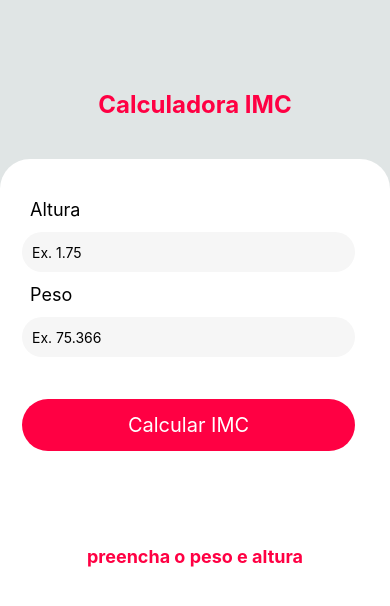
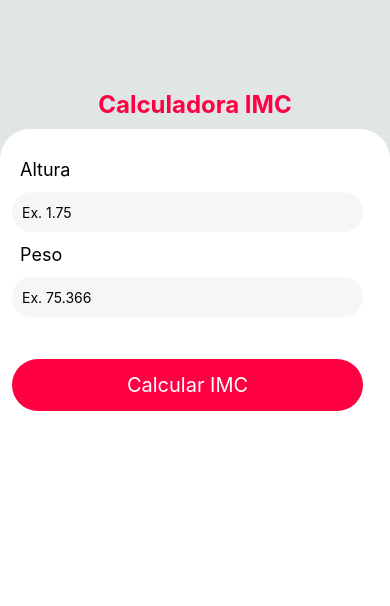
Before and after one commit to KelvynSinhorini/ImcCalculatorApp, a React Native app: screen / in a window 390 px wide. Shown: the top 606 px of the page. Built offline with nearby package versions, Linux system fonts and the light colour scheme.

Commit message:
changed styles and views

```diff
--- a/src/components/Form/ResultImc/index.js
+++ b/src/components/Form/ResultImc/index.js
@@ -13,18 +13,13 @@ export default function ResultImc(props){
 
     return (
         <View style={styles.resultImc}>
-            <View style={styles.shareBox}>
-                {
-                    props.resultImc != null ?
-                    <TouchableOpacity onPress={onShare} style={styles.shareButton}>
-                        <Text style={styles.shareText}>Share</Text>
-                    </TouchableOpacity>
-                    :
-                    <View/>
-                }
-            </View>
             <Text style={styles.information}>{props.messageResultImc}</Text>
             <Text style={styles.numberImc}>{props.resultImc}</Text>
+            <View style={styles.shareBox}>
+                <TouchableOpacity onPress={onShare} style={styles.shareButton}>
+                    <Text style={styles.shareText}>Share</Text>
+                </TouchableOpacity>
+            </View>
         </View>
     );
 }
--- a/src/components/Form/ResultImc/style.js
+++ b/src/components/Form/ResultImc/style.js
@@ -3,9 +3,8 @@ import { StyleSheet } from "react-native";
 const styles = StyleSheet.create({
     resultImc: {
         flex: 1,
-        marginTop: 15,
-        paddingTop: 60,
-        borderRadius: 50,
+        marginTop: 20,
+        paddingTop: 15,
         alignItems: "center",
         width: "100%",
     },
--- a/src/components/Form/index.js
+++ b/src/components/Form/index.js
@@ -4,7 +4,6 @@ import ResultImc from "./ResultImc";
 import styles from "./style";
 
 export default function Form(){
-
     const [height, setHeight] = useState(null);
     const [weight, setWeight] = useState(null);
     const [messageImc, setMessageImc] = useState("preencha o peso e altura");
@@ -42,17 +41,19 @@ export default function Form(){
             setMessageImc("Seu IMC é igual: ")
             setTextButton("Calcular Novamente")
             setErrorMessage(null)
-            return
         }
-
+        else{
             verifyImc()
             setImc(null)
             setTextButton("Calcular")
             setMessageImc("preencha o peso e altura")
         }
+    }
 
     return (
         <View style={styles.formContext}>
+            {
+                imc == null ?
                 <View style={styles.form}>
                     <Text style={styles.formLabel}>Altura</Text>
                     <Text style={styles.errorMessage}>{errorMessage}</Text>
@@ -73,12 +74,18 @@ export default function Form(){
                         onChangeText={setWeight}
                         value={weight}
                     />
-
                     <TouchableOpacity style={styles.buttonCalculator} onPress={() => calculate()} >
                         <Text style={styles.textButtonCalculator}>{textButton}</Text>
                     </TouchableOpacity>
                 </View>
+                :
+                <View style={styles.exibitionResultimc}>
                     <ResultImc messageResultImc={messageImc} resultImc={imc} />
+                    <TouchableOpacity style={styles.buttonCalculator} onPress={() => calculate()} >
+                        <Text style={styles.textButtonCalculator}>{textButton}</Text>
+                    </TouchableOpacity>
+                </View>
+            }
         </View>
     );
 }
--- a/src/components/Form/style.js
+++ b/src/components/Form/style.js
@@ -2,20 +2,15 @@ import { StyleSheet } from "react-native";
 
 const styles = StyleSheet.create({
     formContext: {
-        width: "100%",
-        height: "100%",
-        bottom: 0,
+        flex: 1,
         backgroundColor: "#FFF",
         alignItems: "center",
-        marginTop: 30,
+        paddingTop: 30,
         borderTopLeftRadius: 30,
         borderTopRightRadius: 30
     },
     form: {
-        width: "100%",
-        height: "auto",
-        marginTop: 30,
-        padding: 10
+        width: "100%"
     },
     formLabel: {
         color: "#000",
@@ -50,6 +45,10 @@ const styles = StyleSheet.create({
         color: "red",
         fontWeight: "bold",
         paddingLeft: 20
+    },
+    exibitionResultimc : {
+        width: "100%",
+        height: "50%"
     }
 });
 
```
Lines whose indentation alone changed are shown as unchanged.
